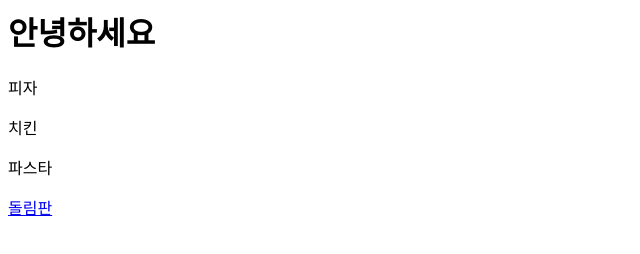
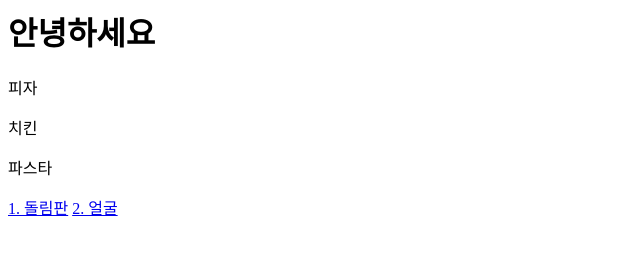
Before and after one commit to iron0310/my_web_sample, a plain HTML site: page index.html in a window 1280 px wide. Shown: the whole page, without its empty margins (0-640 px from the left). Drawn offline with Linux system fonts and the light colour scheme.

Commit message:
Update index.html

```diff
--- a/index.html
+++ b/index.html
@@ -9,7 +9,8 @@
 	<p>치킨</p>
 	<p>파스타</p>
 
-	<a href="1.html">돌림판<a>
+	<a href="1.html">1. 돌림판<a>
+	<a href="2.html">2. 얼굴</a>
 </body>
 
 </html>
```
